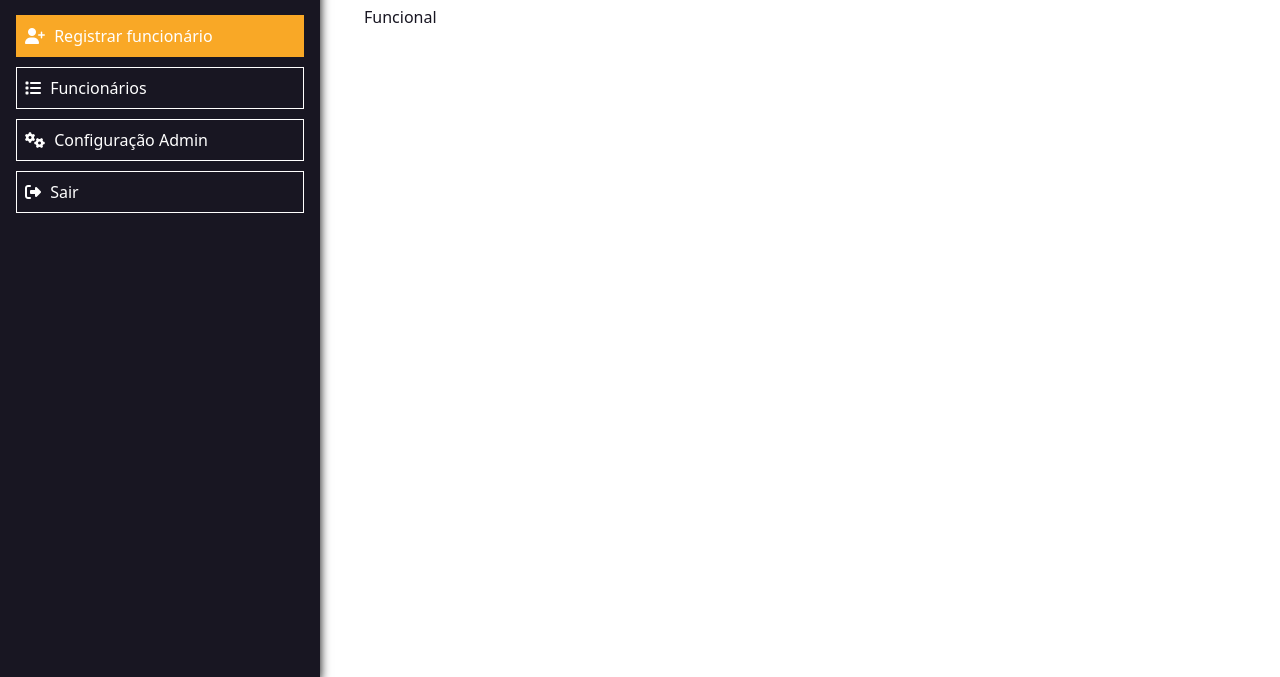
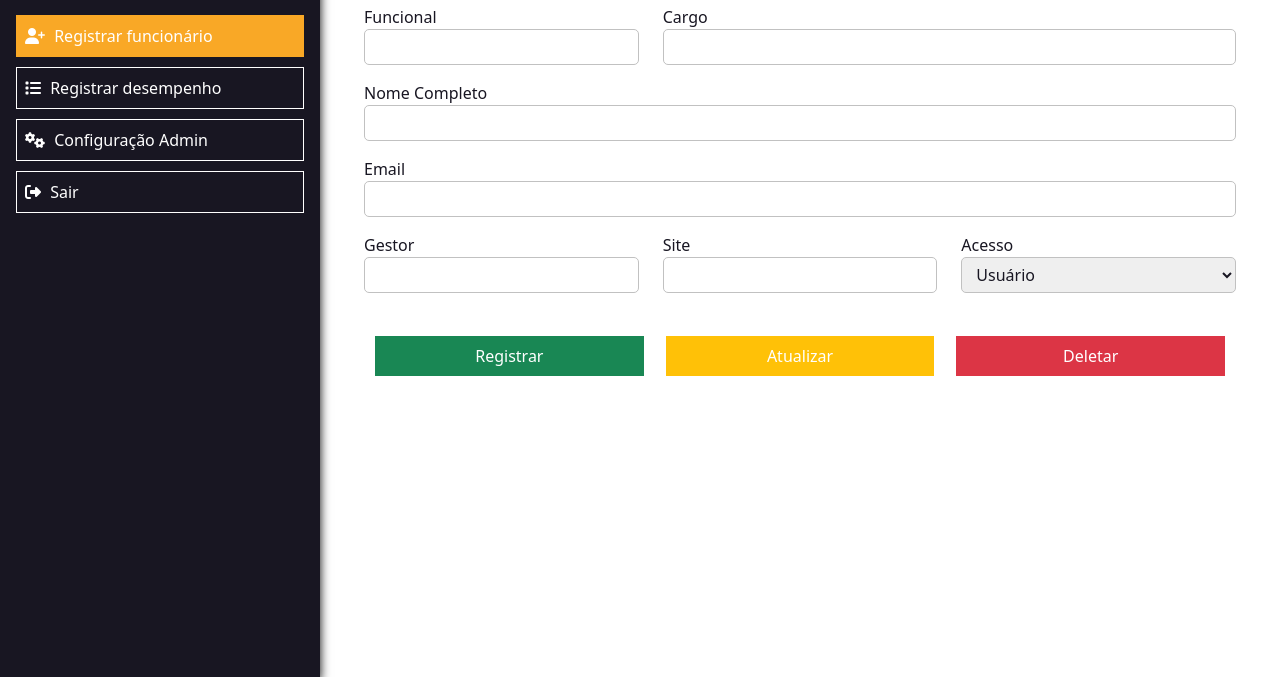
Before and after one commit to JuniorMacedo91/target, a plain HTML site: page public/pages/admin.html in a window 1280 px wide. Shown: the part 123-800 px from the top of the page. Drawn offline with nearby package versions, Linux system fonts and the light colour scheme.

Commit message:
form created

```diff
--- a/public/pages/admin.html
+++ b/public/pages/admin.html
@@ -25,7 +25,7 @@
                         </button>
                         <button class="tab-button" data-id="employees">
                             <i class="fas fa-list"></i>
-                            Funcionários
+                            Registrar desempenho
                         </button>
                         <button class="tab-button" data-id="settings">
                             <i class="fas fa-cogs"></i>
@@ -41,19 +41,59 @@
             </div>
             <div class="pageContent col-lg-9">
 
-                <div id="registration" class="container-fluid tab-content active">
+                <section id="registration" class="container-fluid tab-content active">
                     <h1>Registrar novo funcionário</h1>
-                    <form action="">
-                        <label for="">Funcional</label>
-                        <input type="text" name="employeeId" id="employeeId">
+                    <form action="" class="employeeForm row">
+
+                        <div class="col-md-4">
+                            <label for="">Funcional </label>
+                            <input type="text" name="employeeId" id="employeeId">
+                        </div>
+
+                        <div class="col-md-8">
+                            <label for="">Cargo </label>
+                            <input type="text" name="job" id="job">
+                        </div>
+                        <div class="col-12">
+                            <label for="">Nome Completo</label>
+                            <input type="text" name="employeeName" id="employeeName">
+
+                            <label for="">Email</label>
+                            <input type="email" name="email" id="email">
+                        </div>
+
+                        <div class="col-md-4">
+                            <label for="">Gestor</label>
+                            <input type="text" name="supervisor" id="supervisor">
+                        </div>
+
+                        <div class="col-md-4">
+                            <label for="">Site</label>
+                            <input type="text" name="place" id="place">
+                        </div>
+
+                        <div class="d-grid col-md-4">
+                            <label for="access">Acesso</label>
+                            <select name="access" id="access">
+                                <option value="user">Usuário</option>
+                                <option value="Admin">Administrador</option>
+                            </select>
+                        </div>
+
+                        <div class="button-wrapper col-12 d-md-flex d-sm-grid py-3">
+                            <button type="submit" class="bg-success">Registrar</button>
+                            <button type="submit" class="bg-warning">Atualizar</button>
+                            <button type="submit" class="bg-danger">Deletar</button>
+                        </div>
+
                     </form>
-                </div>
-                <div id="employees" class="container-fluid tab-content">
-                    <h1>Localizar funcionário</h1>
-                </div>
-                <div id="settings" class="container-fluid tab-content">
+                </section>
+                <section id="employees" class="container-fluid tab-content">
+                    <h1>Registrar desempenho</h1>
+                </section>
+                <section id="settings" class="container-fluid tab-content">
                     <h1>Configurações de conta</h1>
-                </div>
+                </section>
 
             </div>
         </div>
--- a/scripts/index.js
+++ b/scripts/index.js
@@ -1,4 +1,3 @@
-<<<<<<< HEAD
 const firebaseConfig = {
     apiKey: "AIzaSyAW7q5YRuHFBR3QhCwIh8ljZGpqnzJQ-Ro",
     authDomain: "target-nps.firebaseapp.com",
@@ -11,21 +10,3 @@ const firebaseConfig = {
 firebase.initializeApp(firebaseConfig);
 
 const db = firebase.firestore();
-
-
-=======
-const firebaseConfig = {
-    apiKey: "AIzaSyAW7q5YRuHFBR3QhCwIh8ljZGpqnzJQ-Ro",
-    authDomain: "target-nps.firebaseapp.com",
-    projectId: "target-nps",
-    storageBucket: "target-nps.appspot.com",
-    messagingSenderId: "954987526576",
-    appId: "1:954987526576:web:b8da8bfccfcec14cb63e75"
-  };
-
-firebase.initializeApp(firebaseConfig);
-
-const db = firebase.firestore();
-
-
->>>>>>> de89d4c3ecef3e83a14f9f86a8b2802b75553139
--- a/scss/_admin.scss
+++ b/scss/_admin.scss
@@ -9,7 +9,7 @@
     @include shadow();
 }
 
-.pageContent{
+.pageContent, input{
     color: $secondary-color;
 }
 
@@ -47,3 +47,22 @@ button{
         display: block;
     }
 }
+
+
+    form{
+        input, select{
+            margin-bottom: 1rem;
+            padding: 5px 10px;
+            color: $secondary-color;
+            border: 1px solid #C1C1C1;
+            border-radius: 5px;
+        }
+
+        .button-wrapper{
+            button{
+                width: 100%;
+                margin:10px;
+                text-align: center;
+            }
+        }
+    }
```
Also changed, not shown: public/pages/index.html (+5 -6 lines), scss/main.css, 1 other file.
